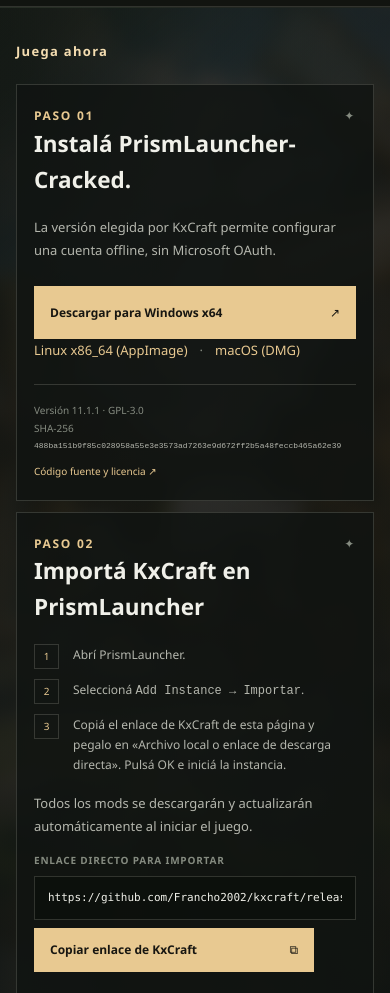
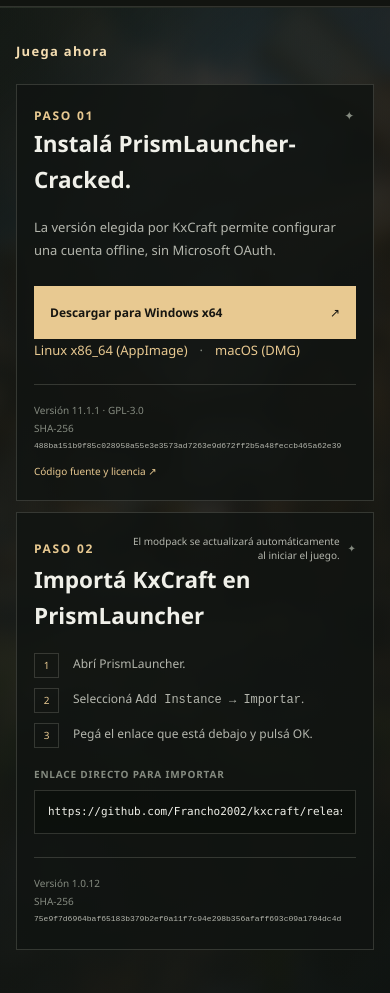
Before and after one commit to Francho2002/kxcraft, a plain HTML site: page site/index.html in a window 390 px wide. Shown: the part 107-1100 px from the top of the page. Drawn offline with Linux system fonts and the light colour scheme.

Commit message:
Refine KxCraft Prism import instructions

```diff
--- a/site/assets/site.css
+++ b/site/assets/site.css
@@ -730,7 +730,7 @@ kbd {
 
 .kx-play-panels {
   display: grid;
-  grid-template-columns: repeat(2, minmax(0, 1fr));
+  grid-template-columns: minmax(0, .82fr) minmax(0, 1.18fr);
   gap: 18px;
 }
 
@@ -757,6 +757,26 @@ kbd {
 }
 
 .kx-panel-top > span[aria-hidden="true"] {
+  color: var(--kx-soft);
+}
+
+.kx-panel-update-note {
+  display: flex;
+  min-width: 0;
+  max-width: min(66%, 420px);
+  align-items: center;
+  justify-content: flex-end;
+  gap: 8px;
+  color: var(--kx-muted);
+  font-size: 10px;
+  font-weight: 500;
+  letter-spacing: 0;
+  line-height: 1.4;
+  text-align: right;
+}
+
+.kx-panel-update-note > span[aria-hidden="true"] {
+  flex: none;
   color: var(--kx-soft);
 }
 
@@ -925,20 +945,12 @@ kbd {
   color: var(--kx-text);
   background: rgba(10, 13, 11, .62);
   font: 11px/1.5 ui-monospace, SFMono-Regular, Consolas, monospace;
+  cursor: pointer;
 }
 
 .kx-import-link input:focus-visible {
   outline: 2px solid var(--kx-gold);
   outline-offset: 2px;
-}
-
-.kx-import-link .kx-panel-button {
-  min-width: 205px;
-  min-height: 44px;
-  margin: 0;
-  border: 0;
-  font-family: inherit;
-  cursor: pointer;
 }
 
 .kx-copy-status {
@@ -1053,6 +1065,10 @@ kbd {
     gap: 11px;
   }
 
+  .kx-panel-update-note {
+    max-width: 72%;
+  }
+
   .kx-play-panel {
     padding: 21px 17px;
   }
@@ -1070,11 +1086,6 @@ kbd {
     grid-template-columns: 1fr;
   }
 
-  .kx-import-link .kx-panel-button {
-    min-width: 0;
-    width: 100%;
-    max-width: 280px;
-  }
 }
 
 
--- a/site/index.html
+++ b/site/index.html
@@ -53,19 +53,20 @@
             </div>
           </article>
           <article class="kx-play-panel kx-play-panel--pack">
-            <div class="kx-panel-top"><span>PASO 02</span><span aria-hidden="true">✦</span></div>
+            <div class="kx-panel-top">
+              <span>PASO 02</span>
+              <span class="kx-panel-update-note">El modpack se actualizará automáticamente al iniciar el juego.<span aria-hidden="true">✦</span></span>
+            </div>
             <h2>Importá KxCraft en PrismLauncher</h2>
             <ol class="kx-setup-list">
               <li><span>1</span><p>Abrí PrismLauncher.</p></li>
               <li><span>2</span><p>Seleccioná <code>Add Instance → Importar</code>.</p></li>
-              <li><span>3</span><p>Copiá el enlace de KxCraft de esta página y pegalo en «Archivo local o enlace de descarga directa». Pulsá OK e iniciá la instancia.</p></li>
+              <li><span>3</span><p>Pegá el enlace que está debajo y pulsá OK.</p></li>
             </ol>
-            <p class="kx-auto-update-note">Todos los mods se descargarán y actualizarán automáticamente al iniciar el juego.</p>
             <div class="kx-pack-downloads" aria-label="Enlace de importación de KxCraft">
               <label class="kx-import-label" for="kxcraft-import-url">Enlace directo para importar</label>
               <div class="kx-import-link">
-                <input id="kxcraft-import-url" type="url" value="https://github.com/Francho2002/kxcraft/releases/latest/download/KxCraft.zip" readonly aria-describedby="kxcraft-copy-status">
-                <button class="kx-panel-button" id="kxcraft-copy-link" type="button"><span>Copiar enlace de KxCraft</span><span aria-hidden="true">⧉</span></button>
+                <input id="kxcraft-import-url" type="url" value="https://github.com/Francho2002/kxcraft/releases/latest/download/KxCraft.zip" readonly aria-label="Enlace de importación de KxCraft; Enter o Espacio para copiar" aria-describedby="kxcraft-copy-status">
               </div>
               <p class="kx-copy-status" id="kxcraft-copy-status" role="status" aria-live="polite" hidden></p>
             </div>
```
Also changed, not shown: site/assets/app.js (+14 -5 lines), 1 other file.
